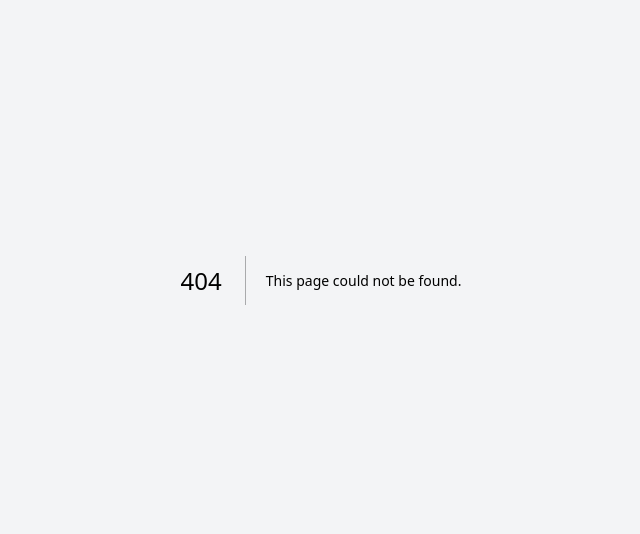
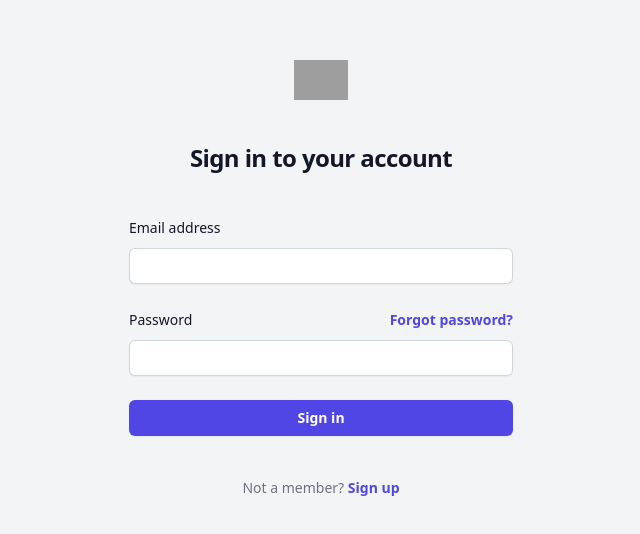
Before and after one commit to pallab99/E-Commerce-Frontend, a Next.js app: page /signin in a window 1280 px wide. Before the commit this address had no page. Shown: the part 120-654 px from the top of the page, without its empty margins (319-959 px from the left). Built offline with nearby package versions, Linux system fonts and the light colour scheme; grey boxes are pictures that could not be loaded.

Commit message:
Added signin-signup pages and routes

```diff
--- a/Components/ProductList/index.tsx
+++ b/Components/ProductList/index.tsx
@@ -85,7 +85,7 @@
   return (
     <div className="bg-white">
       <div className="mx-auto max-w-2xl px-4 py-0 sm:px-6 sm:py-0 lg:max-w-7xl lg:px-8">
-        <div className="mt-6 grid grid-cols-1 gap-x-6 gap-y-10 sm:grid-cols-2 lg:grid-cols-4 xl:gap-x-8">
+        <div className="mt-6 grid grid-cols-1 gap-x-6 gap-y-10 sm:grid-cols-2 lg:grid-cols-3 xl:gap-x-8">
           {products.map((product) => (
             <div key={product.id} className="group relative">
               <div className="aspect-h-1 aspect-w-1 w-full overflow-hidden rounded-md bg-gray-200 lg:aspect-none group-hover:opacity-75 lg:h-80">
--- /dev/null
+++ b/app/signin/page.tsx
@@ -0,0 +1,85 @@
+/* eslint-disable @next/next/no-img-element */
+"use client"
+
+import React from 'react'
+import { useRouter } from 'next/navigation'
+
+export default function Page() {
+    const router = useRouter()
+
+  return (
+    <div className="flex min-h-full flex-1 flex-col justify-center px-6 py-12 lg:px-8">
+        <div className="sm:mx-auto sm:w-full sm:max-w-sm">
+          <img
+            className="mx-auto h-10 w-auto"
+            src="https://tailwindui.com/img/logos/mark.svg?color=indigo&shade=600"
+            alt="Your Company"
+          />
+          <h2 className="mt-10 text-center text-2xl font-bold leading-9 tracking-tight text-gray-900">
+            Sign in to your account
+          </h2>
+        </div>
+
+        <div className="mt-10 sm:mx-auto sm:w-full sm:max-w-sm">
+          <form className="space-y-6" action="#" method="POST">
+            <div>
+              <label htmlFor="email" className="block text-sm font-medium leading-6 text-gray-900">
+                Email address
+              </label>
+              <div className="mt-2">
+                <input
+                  id="email"
+                  name="email"
+                  type="email"
+                  autoComplete="email"
+                  required
+                  className="block w-full rounded-md border-0 py-1.5 text-gray-900 shadow-sm ring-1 ring-inset ring-gray-300 placeholder:text-gray-400 focus:ring-2 focus:ring-inset focus:ring-indigo-600 sm:text-sm sm:leading-6"
+                />
+              </div>
+            </div>
+
+            <div>
+              <div className="flex items-center justify-between">
+                <label htmlFor="password" className="block text-sm font-medium leading-6 text-gray-900">
+                  Password
+                </label>
+                <div className="text-sm">
+                  <a href="#" className="font-semibold text-indigo-600 hover:text-indigo-500">
+                    Forgot password?
+                  </a>
+                </div>
+              </div>
+              <div className="mt-2">
+                <input
+                  id="password"
+                  name="password"
+                  type="password"
+                  autoComplete="current-password"
+                  required
+                  className="block w-full rounded-md border-0 py-1.5 text-gray-900 shadow-sm ring-1 ring-inset ring-gray-300 placeholder:text-gray-400 focus:ring-2 focus:ring-inset focus:ring-indigo-600 sm:text-sm sm:leading-6"
+                />
+              </div>
+            </div>
+
+            <div>
+              <button
+                type="submit"
+                className="flex w-full justify-center rounded-md bg-indigo-600 px-3 py-1.5 text-sm font-semibold leading-6 text-white shadow-sm hover:bg-indigo-500 focus-visible:outline focus-visible:outline-2 focus-visible:outline-offset-2 focus-visible:outline-indigo-600"
+              >
+                Sign in
+              </button>
+            </div>
+          </form>
+
+          <p className="mt-10 text-center text-sm text-gray-500">
+            Not a member?{' '}
+            <a onClick={()=>{
+                router.push('/signup')
+            }} className="font-semibold leading-6 text-indigo-600 hover:text-indigo-500 hover:cursor-pointer">
+              Sign up
+            </a>
+          </p>
+        </div>
+      </div>
+  )
+}
--- /dev/null
+++ b/app/signup/page.tsx
@@ -0,0 +1,95 @@
+/* eslint-disable @next/next/no-img-element */
+"use client"
+import React from 'react'
+import { useRouter } from 'next/navigation'
+export default function Page() {
+    const router = useRouter()
+
+  return (
+    <div className="flex min-h-full flex-1 flex-col justify-center px-6 py-12 lg:px-8">
+        <div className="sm:mx-auto sm:w-full sm:max-w-sm">
+          <img
+            className="mx-auto h-10 w-auto"
+            src="https://tailwindui.com/img/logos/mark.svg?color=indigo&shade=600"
+            alt="Your Company"
+          />
+          <h2 className="mt-10 text-center text-2xl font-bold leading-9 tracking-tight text-gray-900">
+            Create your account
+          </h2>
+        </div>
+
+        <div className="mt-10 sm:mx-auto sm:w-full sm:max-w-sm">
+          <form className="space-y-6" action="#" method="POST">
+            <div>
+              <label htmlFor="email" className="block text-sm font-medium leading-6 text-gray-900">
+                Email address
+              </label>
+              <div className="mt-2">
+                <input
+                  id="email"
+                  name="email"
+                  type="email"
+                  autoComplete="email"
+                  required
+                  className="block w-full rounded-md border-0 py-1.5 text-gray-900 shadow-sm ring-1 ring-inset ring-gray-300 placeholder:text-gray-400 focus:ring-2 focus:ring-inset focus:ring-indigo-600 sm:text-sm sm:leading-6"
+                />
+              </div>
+            </div>
+
+            <div>
+              <div className="flex items-center justify-between">
+                <label htmlFor="password" className="block text-sm font-medium leading-6 text-gray-900">
+                  Password
+                </label>
+              </div>
+              <div className="mt-2">
+                <input
+                  id="password"
+                  name="password"
+                  type="password"
+                  autoComplete="current-password"
+                  required
+                  className="block w-full rounded-md border-0 py-1.5 text-gray-900 shadow-sm ring-1 ring-inset ring-gray-300 placeholder:text-gray-400 focus:ring-2 focus:ring-inset focus:ring-indigo-600 sm:text-sm sm:leading-6"
+                />
+              </div>
+            </div>
+
+            <div>
+              <div className="flex items-center justify-between">
+                <label htmlFor="password" className="block text-sm font-medium leading-6 text-gray-900">
+                  Confirm Password
+                </label>
+              </div>
+              <div className="mt-2">
+                <input
+                  id="confirm-password"
+                  name="confirm-password"
+                  type="password"
+                  required
+                  className="block w-full rounded-md border-0 py-1.5 text-gray-900 shadow-sm ring-1 ring-inset ring-gray-300 placeholder:text-gray-400 focus:ring-2 focus:ring-inset focus:ring-indigo-600 sm:text-sm sm:leading-6"
+                />
+              </div>
+            </div>
+
+            <div>
+              <button
+                type="submit"
+                className="flex w-full justify-center rounded-md bg-indigo-600 px-3 py-1.5 text-sm font-semibold leading-6 text-white shadow-sm hover:bg-indigo-500 focus-visible:outline focus-visible:outline-2 focus-visible:outline-offset-2 focus-visible:outline-indigo-600"
+              >
+                Sign Up
+              </button>
+            </div>
+          </form>
+
+          <p className="mt-10 text-center text-sm text-gray-500">
+            Already a member?{' '}
+            <a onClick={()=>{
+                router.push('/signin')
+            }} className="font-semibold leading-6 text-indigo-600 hover:text-indigo-500 hover:cursor-pointer">
+              Sign In
+            </a>
+          </p>
+        </div>
+      </div>
+  )
+}
```
